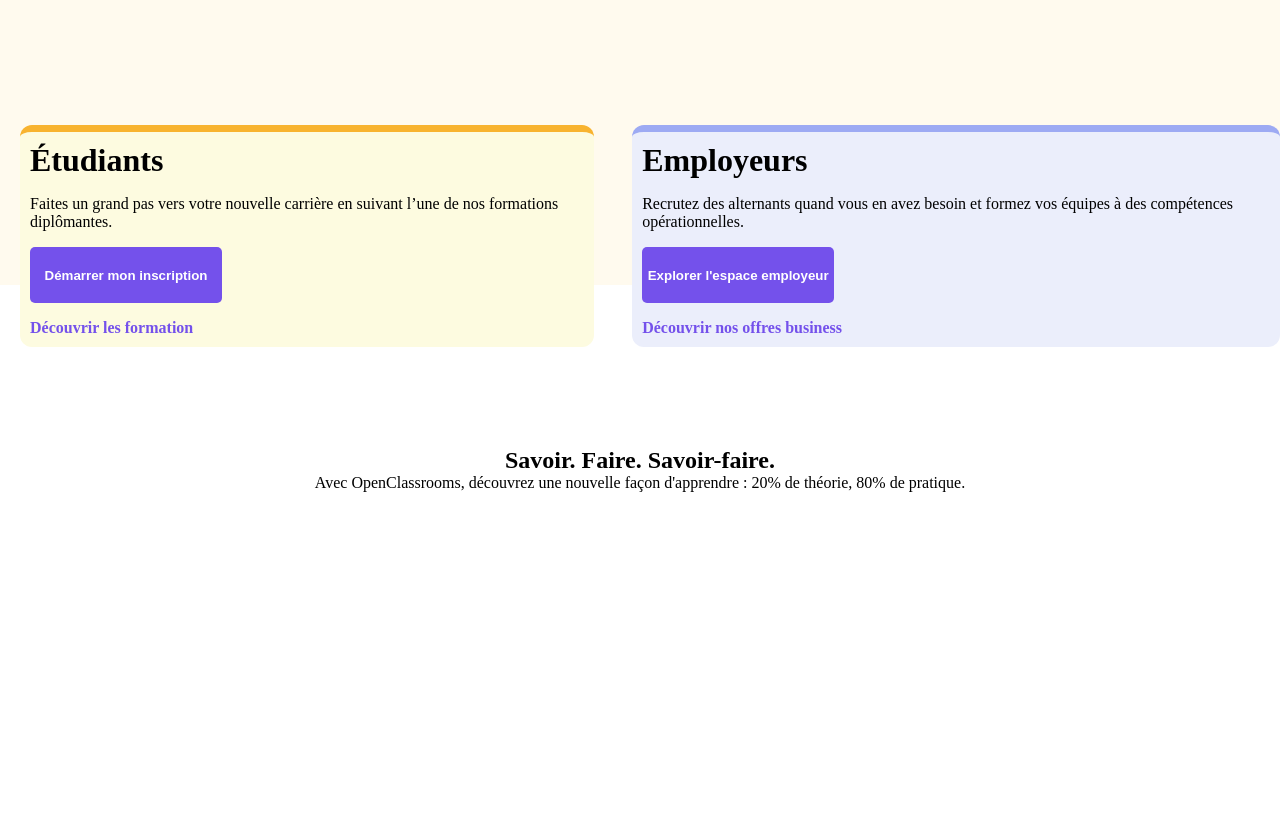
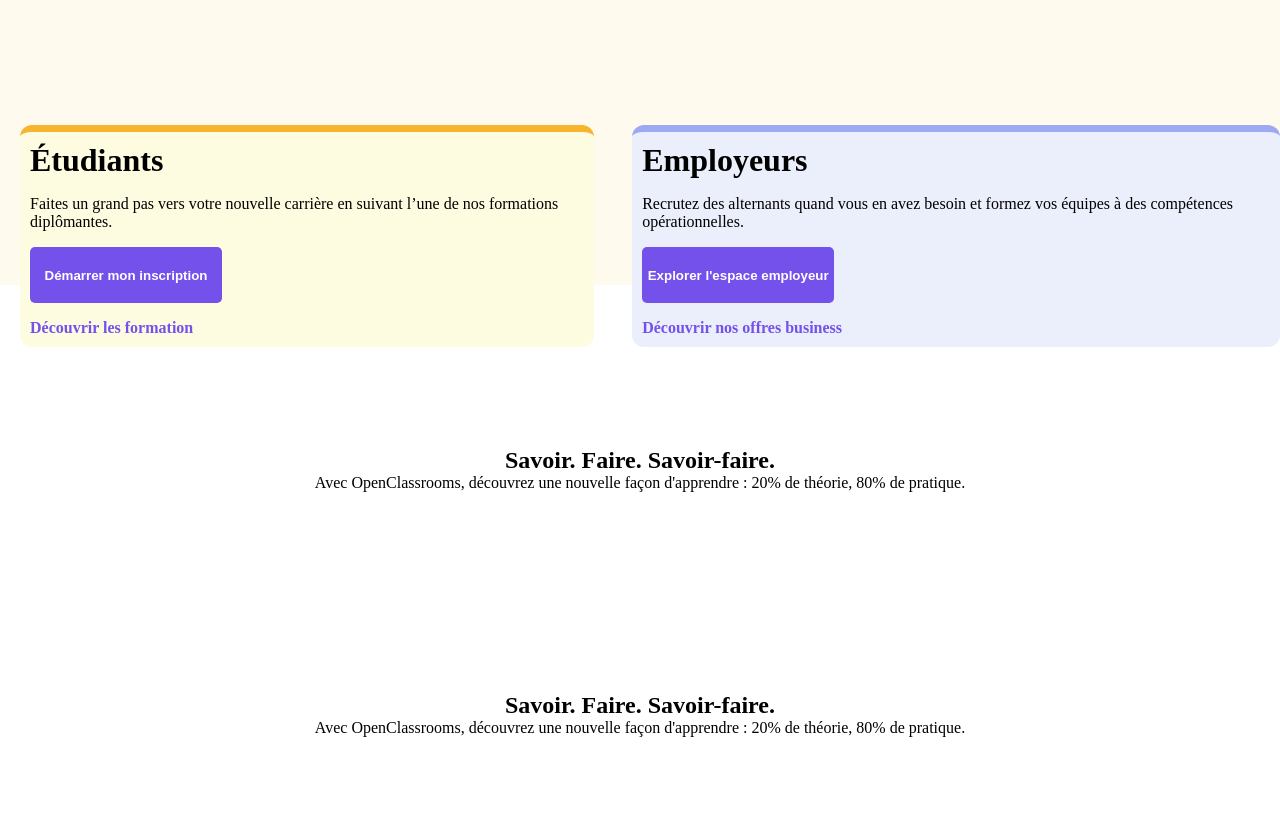
Before and after one commit to Zinebbenabou/spotify, a plain HTML site: page index.html in a window 1280 px wide. Shown: the part 589-1426 px from the top of the page. Before the commit the page ends 1181 px from the top, so only its background shows below. Drawn offline with Linux system fonts and the light colour scheme.

Commit message:
section3

```diff
--- a/index.html
+++ b/index.html
@@ -77,6 +77,19 @@
     </div>
 
     </div>
+
+
+        <!-- same section3 -->
+
+
+    <div class="section3">
+        <div class="txt">
+            <h2>Savoir. Faire. Savoir-faire.</h2>
+            <p>Avec OpenClassrooms, découvrez une nouvelle façon d'apprendre : 20% de théorie, 80% de pratique.</p>
+        </div>
+
+        </div>
+
 </body>
 
 </html>
```
